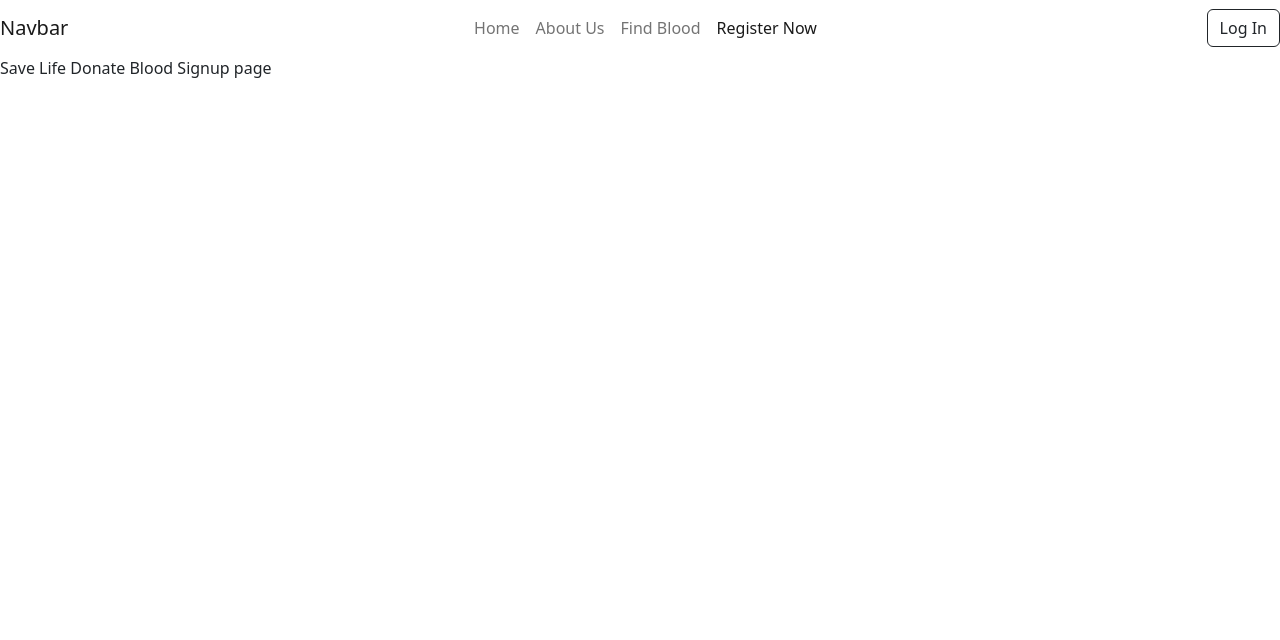
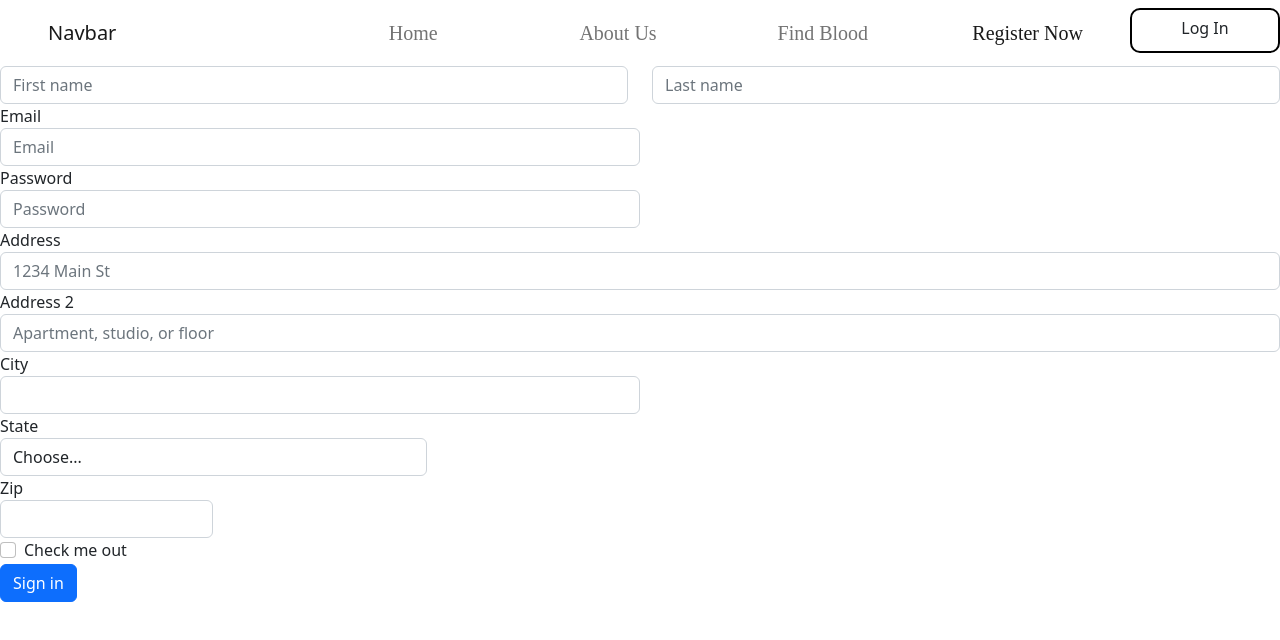
Before and after one commit to Roshroy/bloodTrial, a React (Create React App) app: page /register in a window 1280 px wide. Shown: the top 640 px of the page. Built offline with nearby package versions, Linux system fonts and the light colour scheme.

Commit message:
sign up page

```diff
--- a/src/App.css
+++ b/src/App.css
@@ -68,6 +68,45 @@ top: 52px;
   line-height: 36px; */
 }
 
-.navbar .navbar-nav .nav-item NavLink{
+/* .navbar .navbar-nav .nav-item .NavLink{
   padding: 150px;
+} */
+
+.navbar{
+  /* position: fixed; */
+  overflow: auto;
+   height: auto;
+   top: 0;
+   width: 100%;
+   position: relative;
 }
+
+.navbar .navbar-nav .nav-item .nav-link{
+display:inline-block;
+padding: 15px;
+text-align: center;
+transition : 0.4s;
+width: 16vw;
+font-family: 'Poppins';
+font-style: normal;
+font-weight: 200;
+font-size: 20px;
+line-height: 20px;
+}
+
+.navbar .navbar-nav .nav-item .nav-link:hover {
+  /* border-top: 4px solid #ffffff; */
+  border-bottom: 4px solid #ffffff;
+  padding: 6px 0;
+}
+
+.navbar .navbar-nav .nav-but .btn{
+  border: 2px solid #000000;
+border-radius: 10px;
+box-sizing: border-box;
+width: 150px;
+height: 45px;
+left: 1154px;
+top: 52px;
+bottom:50px;
+}
--- a/src/component/Navbar.js
+++ b/src/component/Navbar.js
@@ -7,7 +7,7 @@ import "./../App.css";
 const Navbar = () => {
   return (
     <>
-      <nav class="navbar navbar-expand-lg navbar-light bg-white">
+      <nav class="navbar navbar-expand-lg navbar-light bg-white ps-5">
         <NavLink className="navbar-brand" to="#">
           Navbar
         </NavLink>
@@ -49,16 +49,14 @@ const Navbar = () => {
             {/* <li className="nav-item">
         <NavLink className="nav-link" to="/login "><span className='login'>Log In</span></NavLink>
        </li> */}
-          </ul>
-          <ul class='navbar-nav ms-auto'>
 
-              <li className="nav-but">
+<li className="nav-but">
                 <NavLink className="btn btn-outline-dark" to="/find">
                   Log In
                 </NavLink>
               </li>
+          </ul>
 
-          </ul>
         </div>
       </nav>
     </>
--- a/src/component/Signup.js
+++ b/src/component/Signup.js
@@ -2,9 +2,64 @@ import React from 'react'
 
 const Signup = () => {
   return (
-    <div>
-        <p>Save Life Donate Blood Signup page</p>
+    <>
+     <form>
+     <form>
+  <div class="row">
+    <div class="col">
+      <input type="text" class="form-control" placeholder="First name" />
     </div>
+    <div class="col">
+      <input type="text" class="form-control" placeholder="Last name" />
+    </div>
+  </div>
+</form>
+  <div class="form-row">
+    <div class="form-group col-md-6">
+      <label for="inputEmail4">Email</label>
+      <input type="email" class="form-control" id="inputEmail4" placeholder="Email" />
+    </div>
+    <div class="form-group col-md-6">
+      <label for="inputPassword4">Password</label>
+      <input type="password" class="form-control" id="inputPassword4" placeholder="Password" />
+    </div>
+  </div>
+  <div class="form-group">
+    <label for="inputAddress">Address</label>
+    <input type="text" class="form-control" id="inputAddress" placeholder="1234 Main St" />
+  </div>
+  <div class="form-group">
+    <label for="inputAddress2">Address 2</label>
+    <input type="text" class="form-control" id="inputAddress2" placeholder="Apartment, studio, or floor" />
+  </div>
+  <div class="form-row">
+    <div class="form-group col-md-6">
+      <label for="inputCity">City</label>
+      <input type="text" class="form-control" id="inputCity" />
+    </div>
+    <div class="form-group col-md-4">
+      <label for="inputState">State</label>
+      <select id="inputState" class="form-control">
+        <option selected>Choose...</option>
+        <option>...</option>
+      </select>
+    </div>
+    <div class="form-group col-md-2">
+      <label for="inputZip">Zip</label>
+      <input type="text" class="form-control" id="inputZip" />
+    </div>
+  </div>
+  <div class="form-group">
+    <div class="form-check">
+      <input class="form-check-input" type="checkbox" id="gridCheck" />
+      <label class="form-check-label" for="gridCheck">
+        Check me out
+      </label>
+    </div>
+  </div>
+  <button type="submit" class="btn btn-primary">Sign in</button>
+</form>
+    </>
   )
 }
 
```
